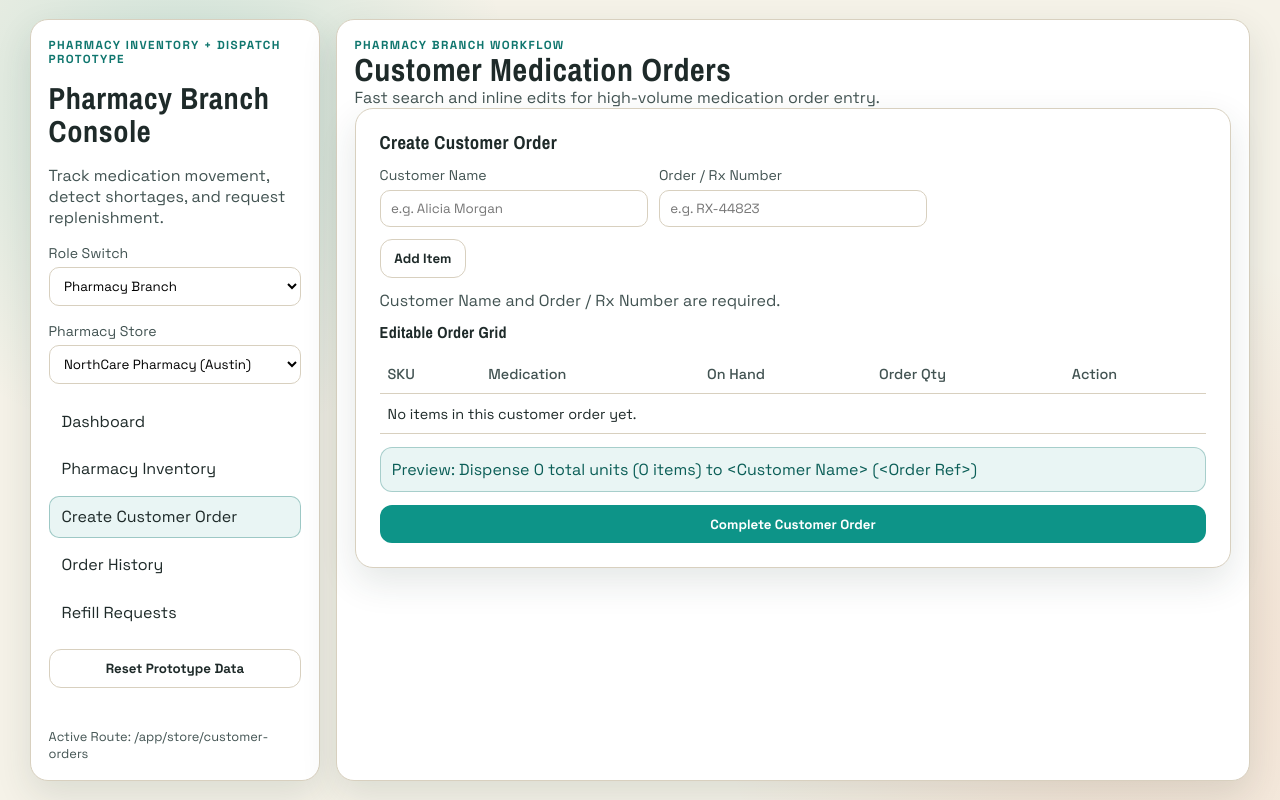
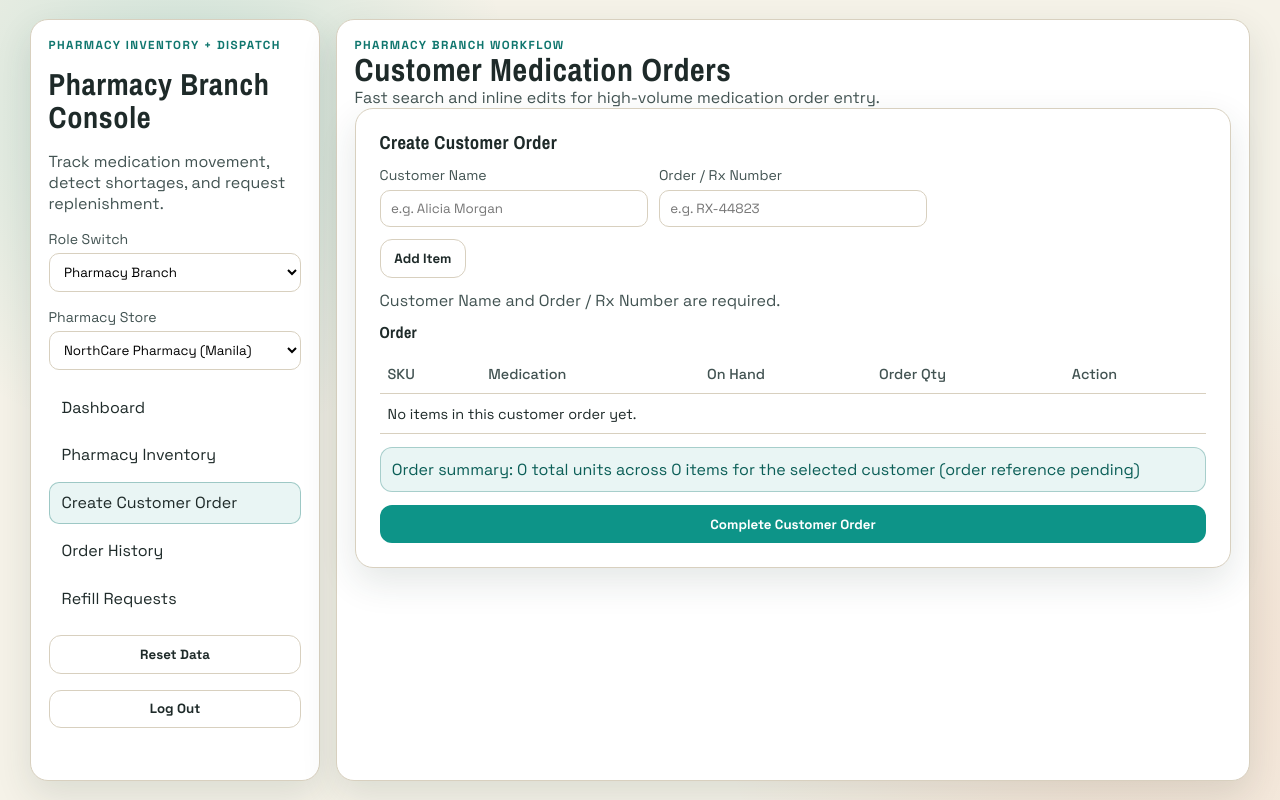
Before and after one commit to baronparedes/inventory-shipping-poc, a React (Vite) app: page /app/store/customer-orders in a window 1280 px wide. Built offline with nearby package versions, Linux system fonts and the light colour scheme.

Commit message:
feat: update UI text and improve order summaries for clarity

```diff
--- a/src/components/AppShell.tsx
+++ b/src/components/AppShell.tsx
@@ -1,4 +1,4 @@
-import {NavLink, Outlet, useLocation, useNavigate} from "react-router-dom";
+import {NavLink, Outlet, useNavigate} from "react-router-dom";
 import {getStoreById, stores} from "../mocks/mockData";
 import {usePrototypeState} from "../state/usePrototypeState";
 import type {Role} from "../types/domain";
@@ -34,7 +34,6 @@ const navLinks: Record<Role, Array<{path: string; label: string}>> = {
 
 export function AppShell({role}: AppShellProps) {
   const navigate = useNavigate();
-  const location = useLocation();
   const {setPreferredRole, selectedStoreId, setSelectedStoreId, resetPrototypeData} =
     usePrototypeState();
   const selectedStore = getStoreById(selectedStoreId) ?? stores[0];
@@ -42,7 +41,7 @@ export function AppShell({role}: AppShellProps) {
   return (
     <div className="app-shell">
       <aside className="side-panel">
-        <p className="eyebrow">Pharmacy Inventory + Dispatch Prototype</p>
+        <p className="eyebrow">Pharmacy Inventory + Dispatch</p>
         <h1>{roleTitles[role]}</h1>
         <p className="muted-copy">{roleDescriptions[role]}</p>
 
@@ -100,10 +99,12 @@ export function AppShell({role}: AppShellProps) {
             navigate(`/app/${role}/dashboard`);
           }}
         >
-          Reset Prototype Data
+          Reset Data
         </button>
 
-        <p className="route-hint">Active Route: {location.pathname}</p>
+        <button type="button" className="secondary-btn" onClick={() => navigate("/login")}>
+          Log Out
+        </button>
       </aside>
 
       <main className="content-panel">
--- a/src/mocks/mockData.ts
+++ b/src/mocks/mockData.ts
@@ -13,14 +13,19 @@ export const stores: Store[] = [
   {
     id: "store-north",
     name: "NorthCare Pharmacy",
-    city: "Austin",
+    city: "Manila",
     manager: "T. Rivera",
   },
-  {id: "store-east", name: "EastCare Pharmacy", city: "Dallas", manager: "L. Brooks"},
+  {
+    id: "store-east",
+    name: "EastCare Pharmacy",
+    city: "Cebu City",
+    manager: "L. Brooks",
+  },
   {
     id: "store-west",
     name: "WestCare Pharmacy",
-    city: "Houston",
+    city: "Davao City",
     manager: "C. Nguyen",
   },
 ];
--- a/src/routes/LandingPage.tsx
+++ b/src/routes/LandingPage.tsx
@@ -7,17 +7,16 @@ export function LandingPage() {
   return (
     <section className="landing-wrap">
       <div className="floating-shape"></div>
-      <p className="eyebrow">Prototype Start</p>
+      <p className="eyebrow">Welcome</p>
       <h1>Pharmacy Inventory and Dispatch Control Tower</h1>
       <p className="muted-copy landing-copy">
-        This prototype simulates how pharmacy branches track medication movement, request
-        replenishment, and how central distribution teams monitor all branches before
-        creating dispatch plans.
+        Manage how pharmacy branches track medication movement, request replenishment, and
+        how central distribution teams monitor all branches before creating dispatch plans.
       </p>
 
       <div className="landing-actions">
         <Link className="primary-btn" to="/login">
-          Enter Via Mock Login
+          Sign In
         </Link>
         <Link className="secondary-btn" to={`/app/${preferredRole}/dashboard`}>
           Continue as Last Role
--- a/src/routes/LoginPage.tsx
+++ b/src/routes/LoginPage.tsx
@@ -10,11 +10,11 @@ export function LoginPage() {
 
   return (
     <section className="login-wrap">
-      <p className="eyebrow">Route-Based Access</p>
-      <h1>Mock Login</h1>
+      <p className="eyebrow">Secure Access</p>
+      <h1>Sign In</h1>
       <p className="muted-copy">
-        Choose a role to enter the pharmacy prototype by route. You can still switch roles
-        inside the app using the role switch control.
+        Choose your role to continue. You can still switch roles inside the app using the
+        role switch control.
       </p>
 
       <div className="card login-card">
--- a/src/routes/store/StoreCustomerOrders.tsx
+++ b/src/routes/store/StoreCustomerOrders.tsx
@@ -205,7 +205,7 @@ export function StoreCustomerOrders() {
           <p className="muted-copy">Customer Name and Order / Rx Number are required.</p>
         ) : null}
 
-        <h4 ref={orderGridRef}>Editable Order Grid</h4>
+        <h4 ref={orderGridRef}>Order</h4>
         <table>
           <thead>
             <tr>
@@ -261,9 +261,9 @@ export function StoreCustomerOrders() {
         </table>
 
         <div className="preview-banner">
-          {`Preview: Dispense ${totalDraftUnits} total units (${draftOrderItems.length} items) to ${
-            customerName || "<Customer Name>"
-          } (${orderRef || "<Order Ref>"})`}
+          {`Order summary: ${totalDraftUnits} total units across ${draftOrderItems.length} items for ${
+            customerName || "the selected customer"
+          } (${orderRef || "order reference pending"})`}
         </div>
 
         {feedback && <div className="preview-banner">{feedback}</div>}
@@ -362,7 +362,7 @@ export function StoreCustomerOrders() {
             </tbody>
           </table>
 
-          <h4>Current Order Grid (Same State)</h4>
+          <h4>Order</h4>
           <table>
             <thead>
               <tr>
--- a/src/routes/warehouse/WarehouseMonitor.tsx
+++ b/src/routes/warehouse/WarehouseMonitor.tsx
@@ -61,7 +61,7 @@ export function WarehouseMonitor() {
       <article className="card">
         <div className="table-header">
           <h3>Branch Stock Heat List</h3>
-          <span className="status-badge warning">Auto-refresh mock</span>
+          <span className="status-badge warning">Live Status</span>
         </div>
 
         <table>
```
